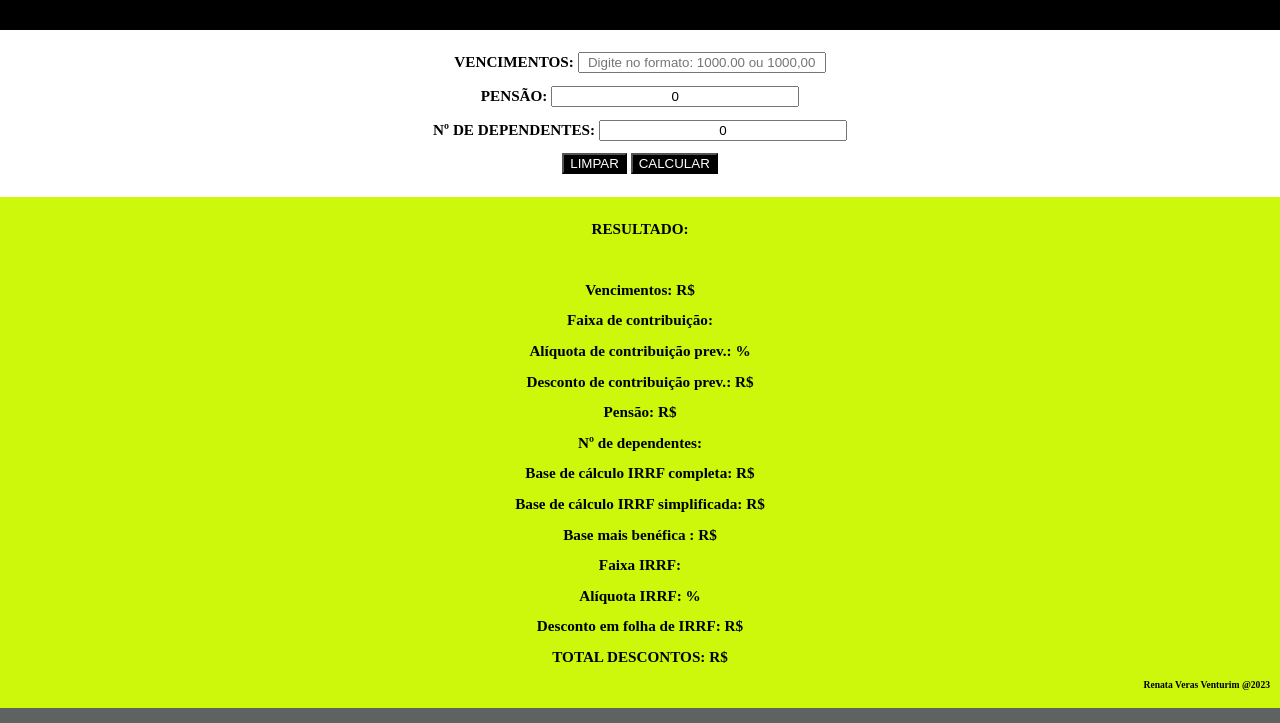
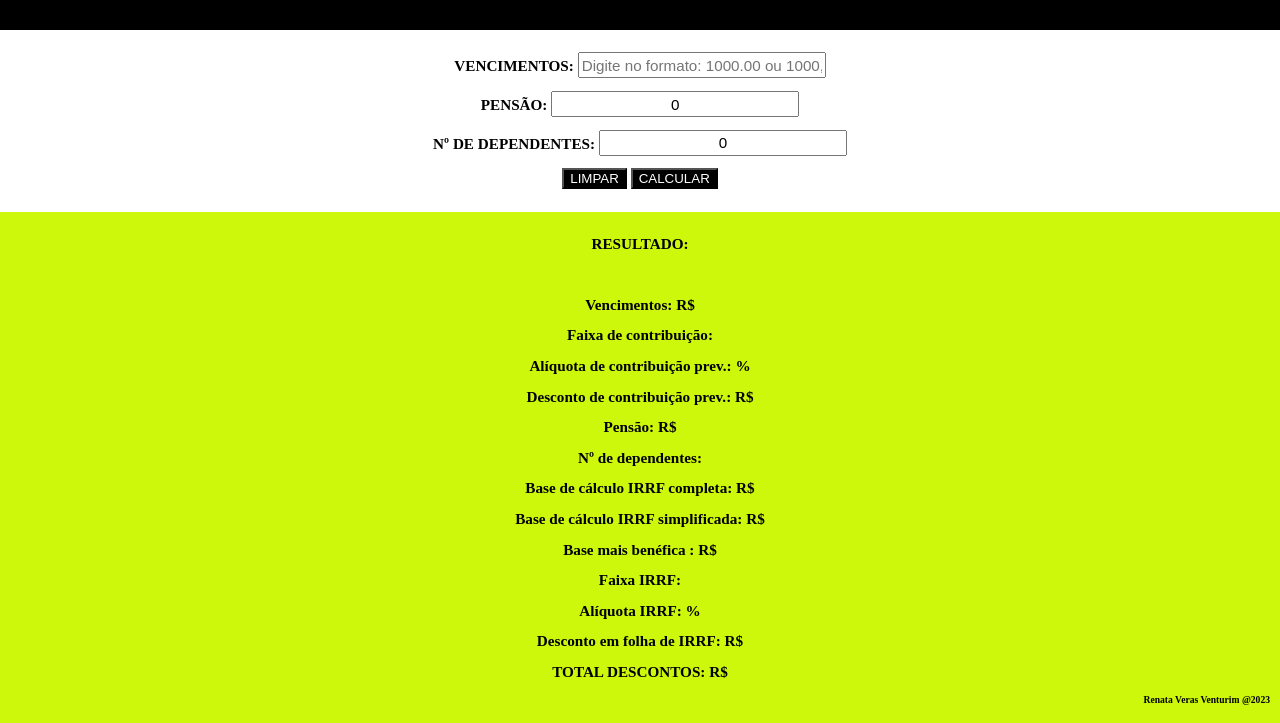
Before and after one commit to RenataVerasVenturim/Calculadora_de_pss_e_irrf_2023, a plain HTML site: page index.html in a window 1280 px wide. Shown: the part 107-830 px from the top of the page. Drawn offline with Linux system fonts and the light colour scheme.

Commit message:
Add files via upload

```diff
--- a/style.css
+++ b/style.css
@@ -35,7 +35,9 @@ h2{
 }
 
 input{
+    font-size:100%;
     width: 240px;
+    height: 20px;
     text-align: center;
 }
 
```
